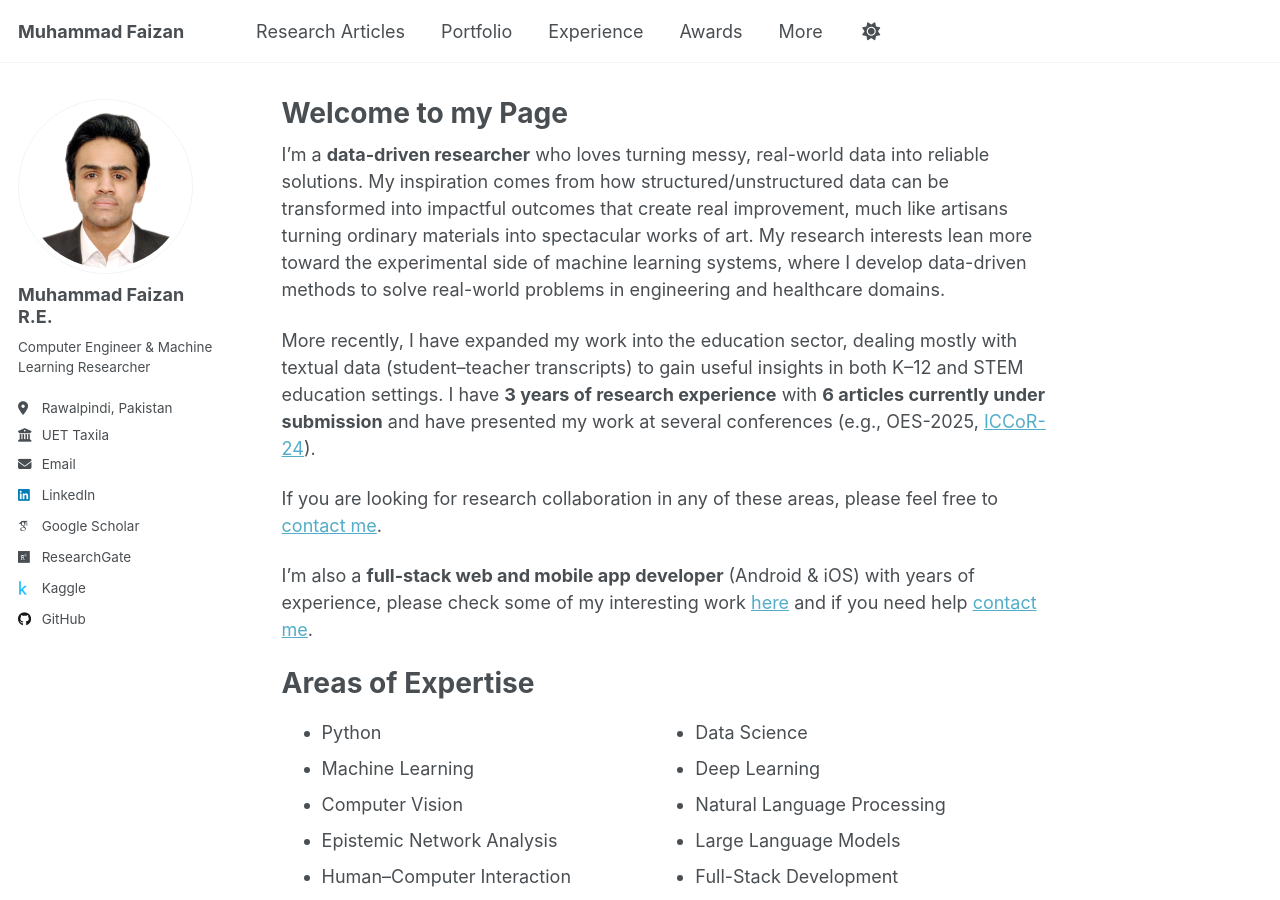
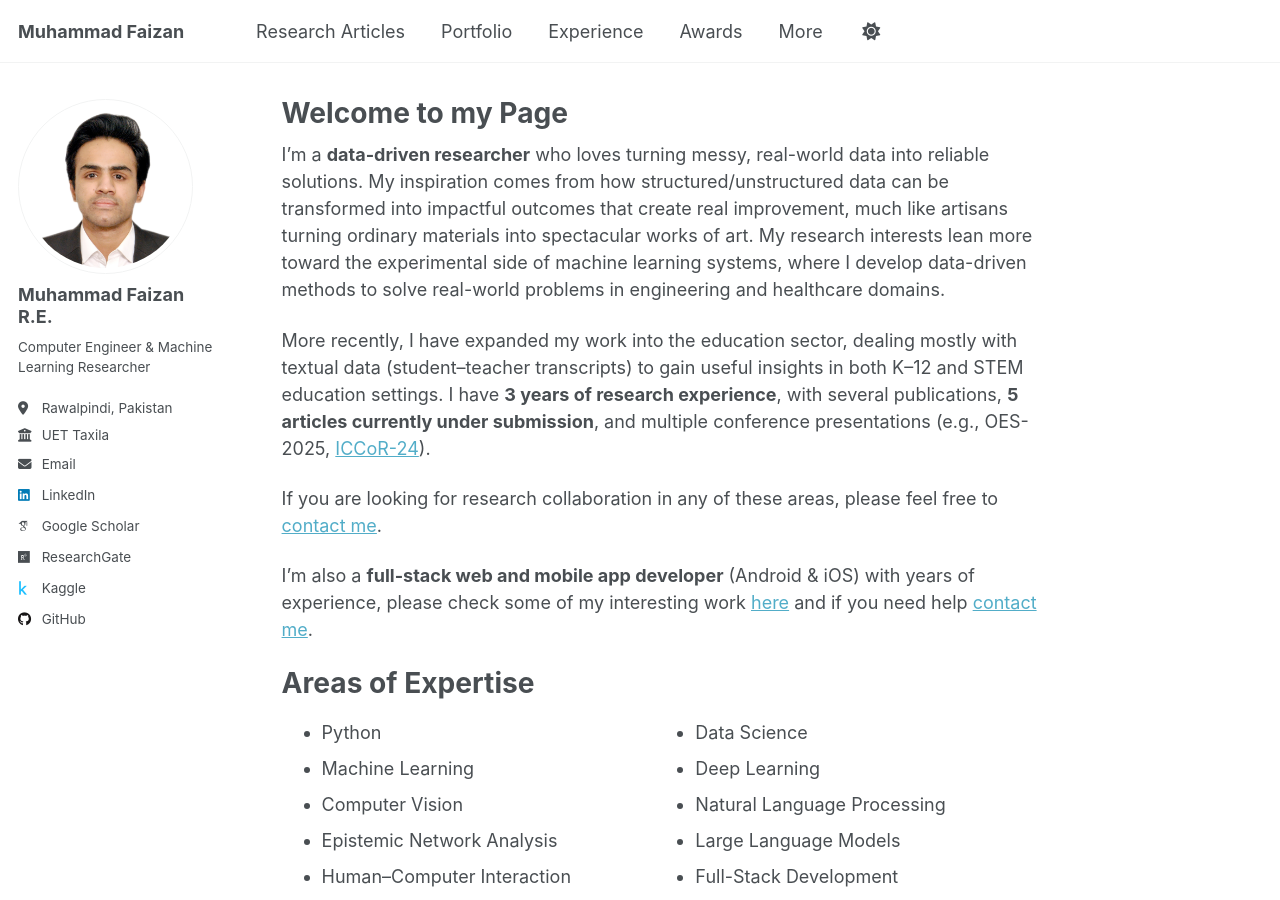
Before and after one commit to MuhammadFaizan99/MuhammadFaizan99.github.io, a Jekyll site: the page built from _pages/about.md, in a window 1280 px wide and 900 px high. Built offline with Jekyll 4.4.1, drawn with Linux system fonts in a browser that asks for light colours; some web fonts are replaced; a script that is not in the unit is left out.

Commit message:
Update about.md

```diff
--- a/_pages/about.md
+++ b/_pages/about.md
@@ -9,7 +9,7 @@ redirect_from:
 
 I’m a **data-driven researcher** who loves turning messy, real-world data into reliable solutions. My inspiration comes from how structured/unstructured data can be transformed into impactful outcomes that create real improvement, much like artisans turning ordinary materials into spectacular works of art. My research interests lean more toward the experimental side of machine learning systems, where I develop data-driven methods to solve real-world problems in engineering and healthcare domains.
 
-More recently, I have expanded my work into the education sector, dealing mostly with textual data (student–teacher transcripts) to gain useful insights in both K–12 and STEM education settings. I have **3 years of research experience** with **6 articles currently under submission** and have presented my work at several conferences (e.g., OES-2025, [ICCoR-24](https://iccor.cust.edu.pk/)).
+More recently, I have expanded my work into the education sector, dealing mostly with textual data (student–teacher transcripts) to gain useful insights in both K–12 and STEM education settings. I have **3 years of research experience**, with several publications, **5 articles currently under submission**, and multiple conference presentations (e.g., OES-2025, [ICCoR-24](https://iccor.cust.edu.pk/)).
 
 If you are looking for research collaboration in any of these areas, please feel free to [contact me](mailto:muhammadfaizandev87@gmail.com).
 
```
